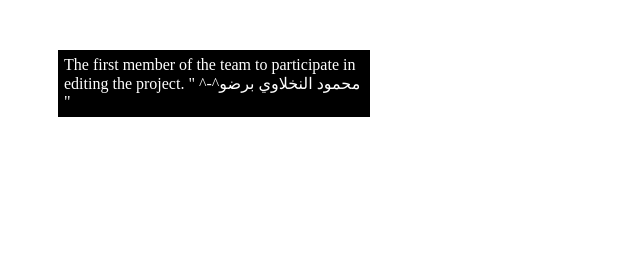
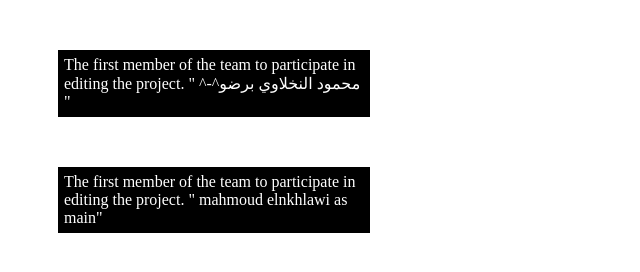
Before and after one commit to elnakhlawi/our-project, a plain HTML site: page index.html in a window 1280 px wide. Shown: the whole page, without its empty margins (0-640 px from the left). Drawn offline with Linux system fonts and the light colour scheme.

Commit message:
ضيفت كومنت انا كما ن كا  main

```diff
--- a/index.html
+++ b/index.html
@@ -10,6 +10,10 @@ The first member of the team to participate in editing the project.
   " ^-^محمود  النخلاوي برضو "
   </p>
 
+    <p style="width:300px; background-color:black; color:white; padding:6px; margin:50px;">
+The first member of the team to participate in editing the project.
+  " mahmoud elnkhlawi as main"
+  </p>
   </body>
 
 
```
